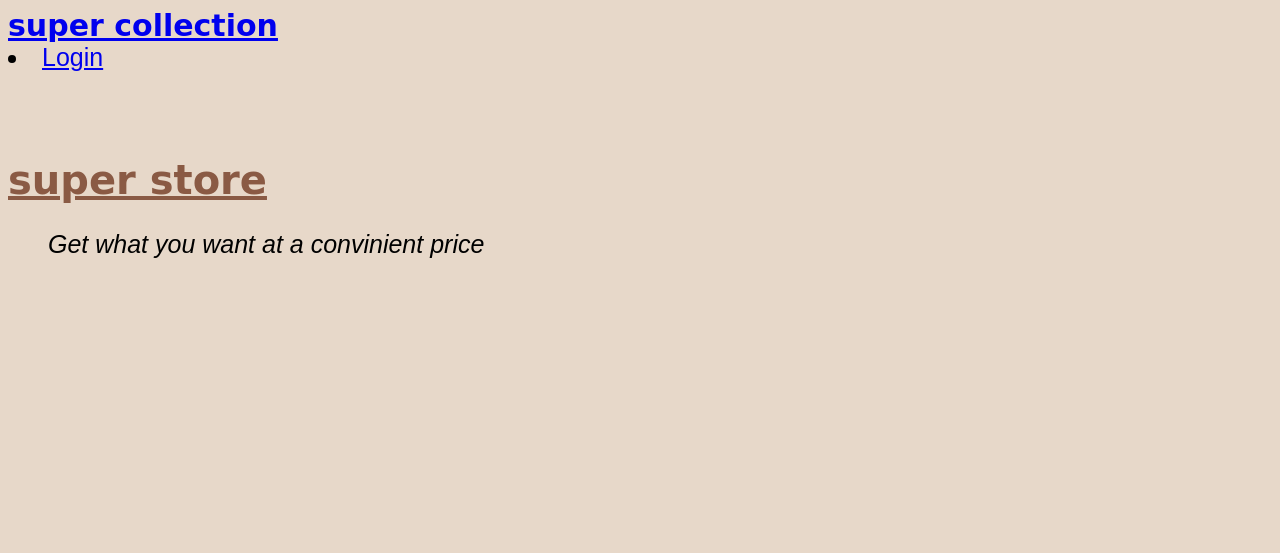
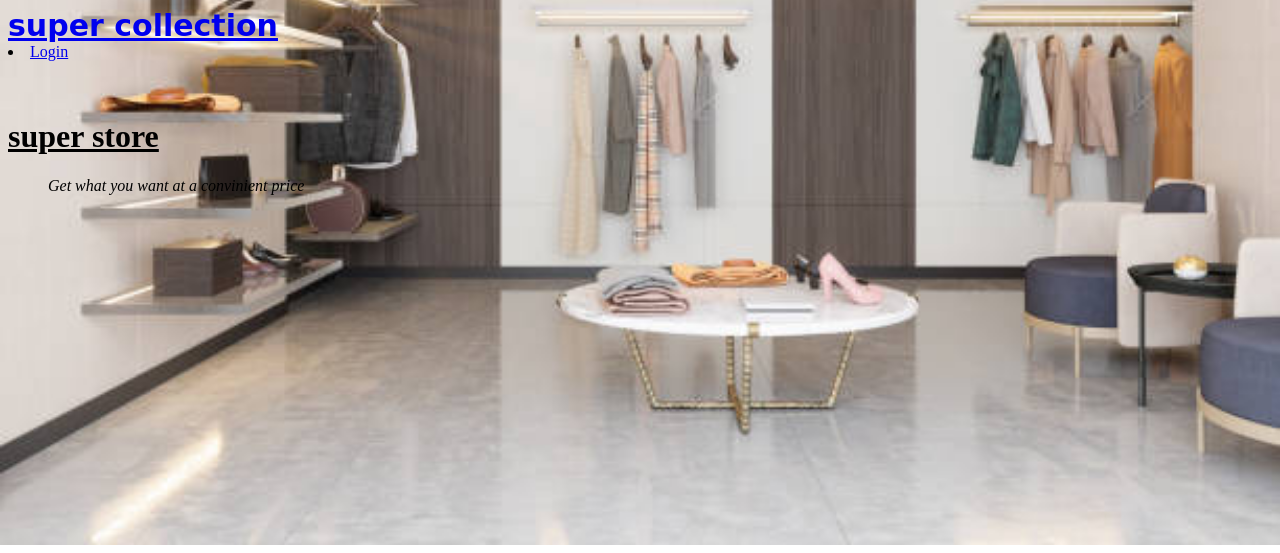
Before and after one commit to Kennedy128/super-ecommerce, a Django app: page / in a window 1280 px wide. Shown: the top 553 px of the page. Run offline with Django 4.2, Linux system fonts and the light colour scheme; some libraries are stand-ins or nearby versions.

Commit message:
landing page

```diff
--- a/static/css/index.css
+++ b/static/css/index.css
@@ -19,11 +19,11 @@ body{
 }
 
 body{
-    /* background: url("/media/images/background.jpeg");
+     background: url("/media/images/background.jpg");
     background-repeat: no-repeat;
     background-size: cover;
-    background-position: center; */
-    background-color: #E7D8C9;
+    background-position: center; }
+    /*background-color: #E7D8C9;
 
     font-family: 'Reem Kufi', sans-serif;
     color: black;
```
Also changed, not shown: db.sqlite3, media/images/background.jpg (added).
